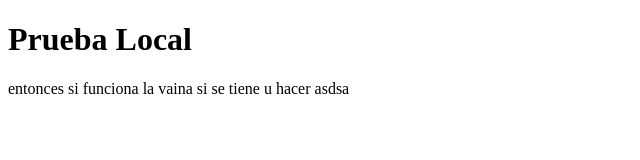
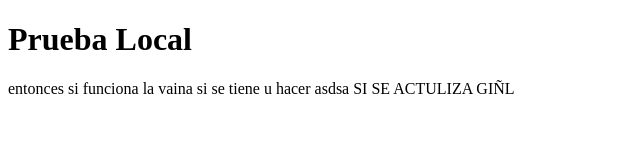
Before and after one commit to ProperPeru/contabilidad, a plain HTML site: page index.html in a window 1280 px wide. Shown: the whole page, without its empty margins (0-640 px from the left). Drawn offline with Linux system fonts and the light colour scheme.

Commit message:
COMIT FINAKL

```diff
--- a/index.html
+++ b/index.html
@@ -9,7 +9,7 @@
 <body>
     <h1>Prueba Local</h1>
     <p>
-        entonces si funciona la vaina si se tiene u hacer asdsa
+        entonces si funciona la vaina si se tiene u hacer asdsa SI SE ACTULIZA GIÑL
 
     </p>
 </body>
```
